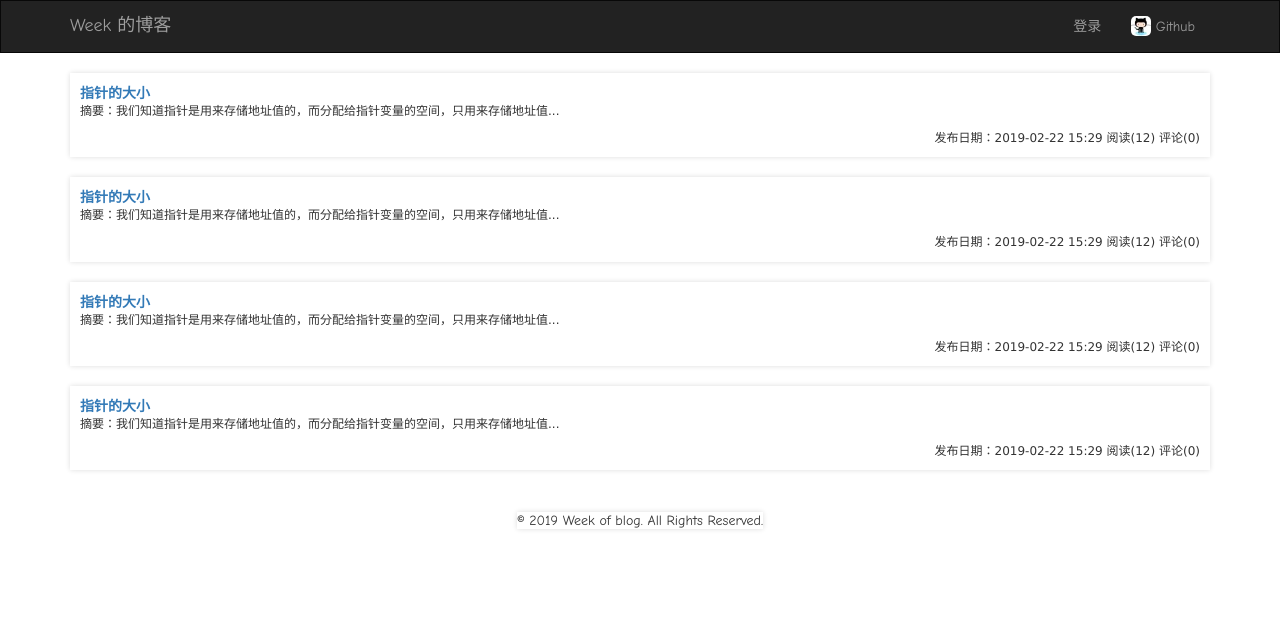
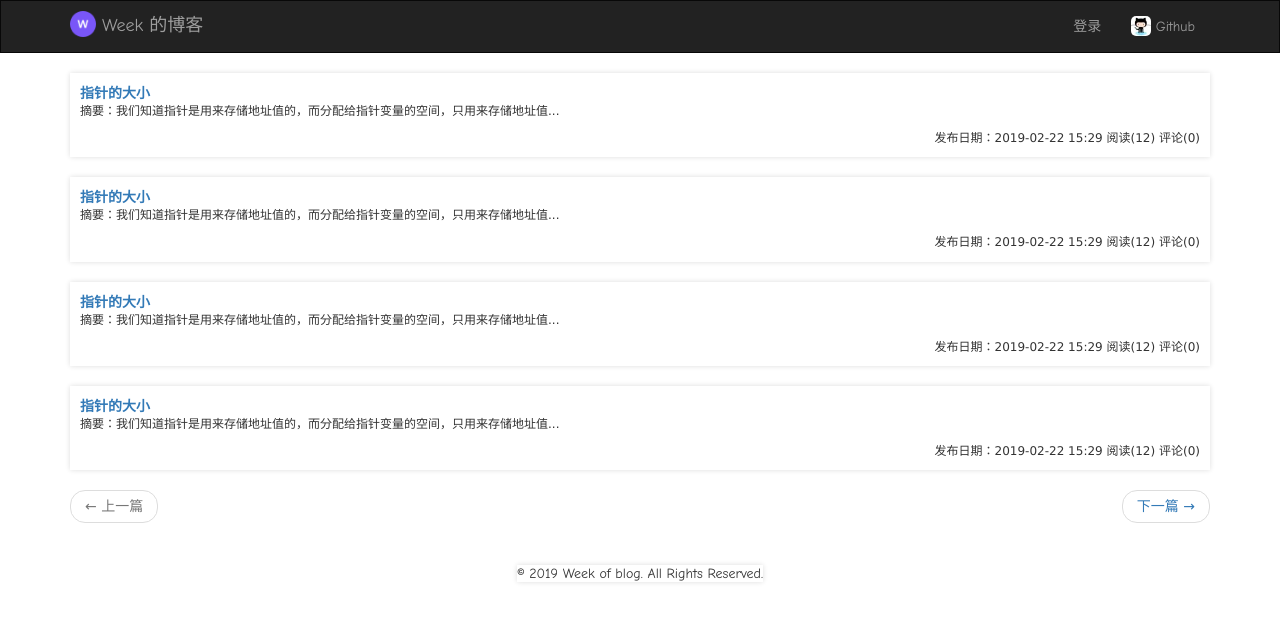
Before and after one commit to Zhouyi827/myblog, a plain HTML site: page index.html in a window 1280 px wide. Drawn offline with Linux system fonts and the light colour scheme.

Commit message:
0403修改

```diff
--- a/index.html
+++ b/index.html
@@ -32,15 +32,17 @@
                                 <span class="icon-bar"></span>
                                 <span class="icon-bar"></span>
                             </button>
-                            <a href="javascript:void(0);" class="navbar-brand cp engff" title="week 的博客">Week 的博客</a>
+                            <a href="./index.html" class="navbar-brand cp engff" title="week 的博客">
+                                <img src="./static/images/user_image.png" width="26" style="display: inline-block;vertical-align: top;margin-top: -5px;" alt="">
+                                Week 的博客
+                            </a>
                         </div>
                         <div class="collapse navbar-collapse" id="bs-example-navbar-collapse-9">
-                            <ul class="nav navbar-nav">
-                                <!-- <li id="home" class="active"><a href="javascript:;" title="首页">首页</a></li> -->
-                                <!-- <li id="blog"><a href="./blog" title="博客">博客</a></li> -->
-                                <!-- <li id="project"><a href="./project" title="项目">项目</a></li> -->
-                                <!-- <li id="about"><a href="./about" title="关于">关于</a></li> -->
-                            </ul>
+                            <!-- <ul class="nav navbar-nav">
+                                <li id="home" class="active"><a href="javascript:;" title="首页">首页</a></li>
+                                <li id="project"><a href="./project" title="项目">项目</a></li>
+                                <li id="about"><a href="./about" title="关于">关于</a></li>
+                            </ul> -->
                             <ul class="nav navbar-nav navbar-right">
                                 <li><a href="javascript:;" data-toggle="modal" data-target="#loginmodelwrap">登录</a></li>
                                 <li class="github">
@@ -134,6 +136,12 @@
                                 </dl>
                             </li>
                         </ul>
+                        <nav aria-label="...">
+                            <ul class="pager">
+                                <li class="previous disabled"><a href="#"><span aria-hidden="true">&larr;</span> 上一篇</a></li>
+                                <li class="next"><a href="#">下一篇 <span aria-hidden="true">&rarr;</span></a></li>
+                            </ul>
+                        </nav>
                     </div>
                     <!-- <div class="col-xs-12 col-sm-4 col-md-4 col-lg-4">
                         <div class="p10 mb20 box-shadow video-wrapper">
```
